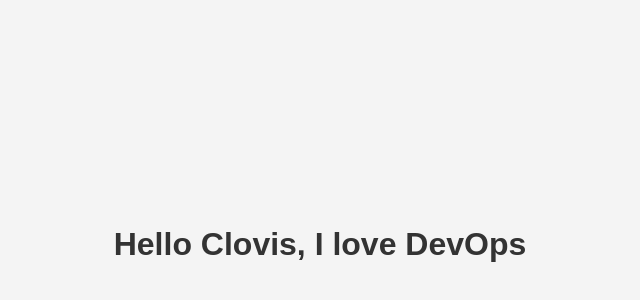
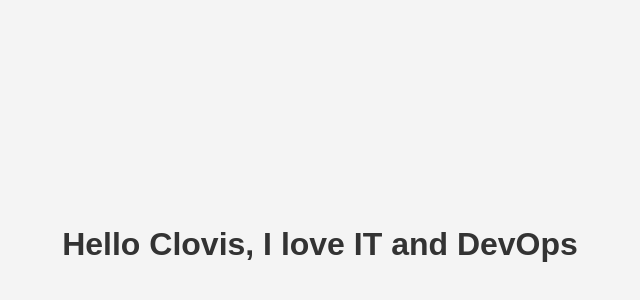
Before and after one commit to Clovisko/talent-forge-devops, a plain HTML site: page index.html in a window 1280 px wide. Shown: the part 156-456 px from the top of the page, without its empty margins (320-960 px from the left). Drawn offline with Linux system fonts and the light colour scheme.

Commit message:
my firt update to the code

```diff
--- a/index.html
+++ b/index.html
@@ -20,6 +20,6 @@
     </style>
 </head>
 <body>
-    <h1>Hello Clovis, I love DevOps</h1>
+    <h1>Hello Clovis, I love IT and DevOps</h1>
 </body>
 </html>
```
